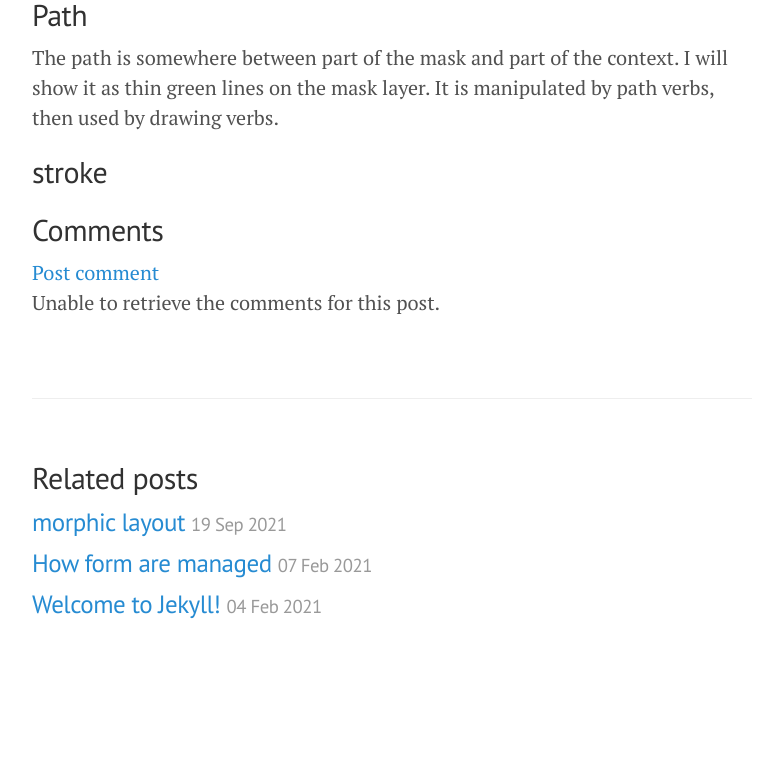
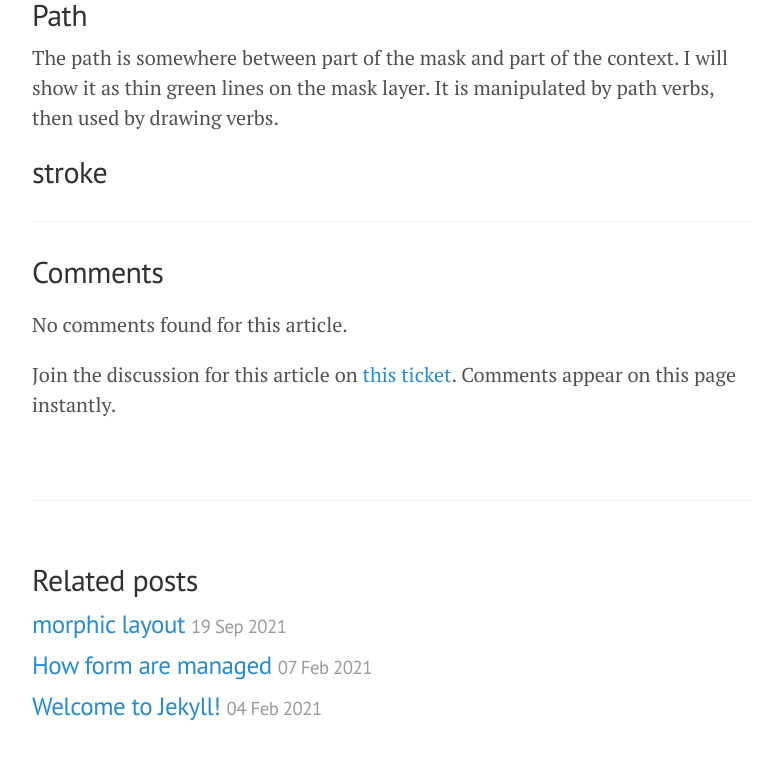
Before and after one commit to rvillemeur/rvillemeur.github.io, a Jekyll site: the page built from _posts/2021-03-01-athens-short-tutorial.md, in a window 1280 px wide and 900 px high, scrolled down 5191 px, cut to the strip 118-878 px from the top of the window. Shown: the whole strip, without its empty margins (248-1015 px from the left). Built offline with Jekyll 4.4.1, drawn with Linux system fonts in a browser that asks for light colours; before the commit the page ends 5989 px from its top, so only the background shows below that; part of the change alters nothing that is shown.

Commit message:
trying again on comment from github,with idea taken from https://github.com/jtiosue/GHBlogComments and https://aristath.github.io/blog/static-site-comments-using-github-issues-api

```diff
--- a/_includes/comments.html
+++ b/_includes/comments.html
@@ -1,118 +1,68 @@
 {% assign issues_repo = site.issues_repo %}
 {% assign issue_id = include.issue_id %}
 
-<section id="comments">
-	<div class="comment-actions">
-		<h2>Comments <span id="comments-count"></span></h2>
-		<a class="button" href="https://github.com/rvillemeur/rvillemeur.github.io/issues/{{ issue_id }}">Post
-			comment</a>
-	</div>
-	<div id="comments-wrapper">
-		Loading...
-	</div>
-</section>
+<script>
+	const GH_API_URL = 'https://api.github.com/repos/rvillemeur/rvillemeur.github.com/issues/{{ page.comments_id }}/comments?per_page=100';// ?client_id={{ site.data.settings.gh_api.ci }}&client_secret={{ site.data.settings.gh_api.cs }}
 
+	let request = new XMLHttpRequest();
+	request.open('GET', GH_API_URL, true);
+	request.onload = function () {
+		if (this.status >= 200 && this.status < 400) {
+			let response = JSON.parse(this.response);
 
-<!-- Comments script -->
-<script>
-	const commentsSection = document.getElementById('comments');
-	const commentsWrapper = commentsSection.querySelector('#comments-wrapper');
-	const commentsCount = commentsSection.querySelector('#comments-count');
+			for (var i = 0; i < response.length; i++) {
+				document.getElementById('gh-comments-list').appendChild(createCommentEl(response[i]));
+			}
 
-	const commentsObserver = new IntersectionObserver((entries, self) => {
-		entries.forEach((entry) => {
-			if (entry.isIntersecting) {
-				fetchComments(); // this is the important part
-				self.unobserve(entry.target);
+			if (0 === response.length) {
+				document.getElementById('no-comments-found').style.display = 'block';
 			}
-		});
-	}, { rootMargin: '200px 0px 0px 0px' });
+		} else {
+			console.error(this);
+		}
+	};
 
-	commentsObserver.observe(commentsSection);
+	function createCommentEl(response) {
+		let user = document.createElement('a');
+		user.setAttribute('href', response.user.url.replace('api.github.com/users', 'github.com'));
+		user.classList.add('user');
 
-	const fetchComments = async () => {
-		try {
-			const comments = await (await fetch(
-				'https://api.github.com/repos/{{ issues_repo }}/issues/{{ issue_id }}/comments'
-			)).json();
-			initRenderComments(comments);
-		} catch (e) {
-			commentsWrapper.innerHTML = `<p>Unable to retrieve the comments for this post.</p>`;
-		}
+		let userAvatar = document.createElement('img');
+		userAvatar.classList.add('avatar');
+		userAvatar.setAttribute('src', response.user.avatar_url);
+
+		user.appendChild(userAvatar);
+
+		let commentLink = document.createElement('a');
+		commentLink.setAttribute('href', response.html_url);
+		commentLink.classList.add('comment-url');
+		commentLink.innerHTML = '#' + response.id + ' - ' + response.created_at;
+
+		let commentContents = document.createElement('div');
+		commentContents.classList.add('comment-content');
+		commentContents.innerHTML = response.body;
+
+		let comment = document.createElement('li');
+		comment.setAttribute('data-created', response.created_at);
+		comment.setAttribute('data-author-avatar', response.user.avatar_url);
+		comment.setAttribute('data-user-url', response.user.url);
+
+		comment.appendChild(user);
+		comment.appendChild(commentContents);
+		comment.appendChild(commentLink);
+
+		return comment;
 	}
+	request.send();
+</script>
 
-	const loadScript = (src) => {
-		const scriptElement = document.createElement('script');
-		document.body.appendChild(scriptElement);
+<hr>
 
-		return new Promise((resolve) => {
-			scriptElement.onload = resolve;
-
-			// Important to register onload before setting src
-			scriptElement.src = src;
-		});
-	}
-
-	const commentScripts = [
-		'https://unpkg.com/marked@0.3.6/marked.min.js',
-		'https://unpkg.com/dompurify@1.0.8/dist/purify.min.js',
-		'https://unpkg.com/dayjs@1.8.21/dayjs.min.js',
-		'https://unpkg.com/dayjs@1.7.8/plugin/relativeTime.js',
-	];
-
-	// Reminder: this gets called when the viewport intersects with the comments section
-	const initRenderComments = async (comments) => {
-		if (!comments.length) {
-			commentsWrapper.innerHTML = `<p>No comments yet 👀 Be the first to post!</p>`;
-			return;
-		}
-
-		// Load all comment script dependencies async
-		await Promise.all(commentScripts.map((script) => loadScript(script)));
-		renderComments(comments);
-	}
-
-	const renderComments = (comments) => {
-		// load the relativeTime plugin for dayjs so we can express dates relative to now
-		dayjs.extend(dayjs_plugin_relativeTime);
-
-		commentsCount.innerText = `(${comments.length})`;
-
-		const commentsList = document.createElement('ol');
-		commentsList.className = 'comments-list';
-		commentsList.setAttribute('aria-label', 'Comments on this blog post');
-
-		commentsList.innerHTML = comments
-			.sort((comment1, comment2) => {
-				return comment1.created_at < comment2.created_at ? 1 : -1;
-			})
-			.map(comment => {
-				const datePosted = dayjs(comment.created_at).fromNow();
-				const user = comment.user;
-				const body = DOMPurify.sanitize(marked(comment.body));
-				const postedByAuthor = comment.author_association === 'OWNER';
-				const edited = comment.created_at !== comment.updated_at;
-
-				return `<li class="comment">
-                <div class="commenter">
-                    <img src="${user.avatar_url}" alt="" aria-hidden="true" class="meta avatar" />
-                    <a
-                        href="https://github.com/${user.login}"
-                        class="meta username"
-                        >${user.login}</a
-                    >
-                    <div class="meta date-posted">commented <time datetime="${comment.created_at}">${datePosted}</time></div>
-                    ${postedByAuthor ? '<span class="meta tag author-badge">Author</span>' : ''}
-                    ${edited ? `<span class="meta comment-edited">Edited</span>` : ''}
-                </div>
-                <div class="comment-body">${body}</div>
-            </li>`;
-			})
-			.join('');
-
-		commentsWrapper.innerHTML = '';
-		commentsWrapper.appendChild(commentsList);
-	}
-
-
-</script>
+<div class="github-comments">
+	<h2>Comments</h2>
+	<ul id="gh-comments-list"></ul>
+	<p id="no-comments-found">No comments found for this article.</p>
+	<p id="leave-a-comment">Join the discussion for this article on <a
+			href="https://github.com/rvillemeur/rvillemeur.github.io/issues/{{ page.comments_id }}">this ticket</a>.
+		Comments appear on this page instantly.</p>
+</div>
```
